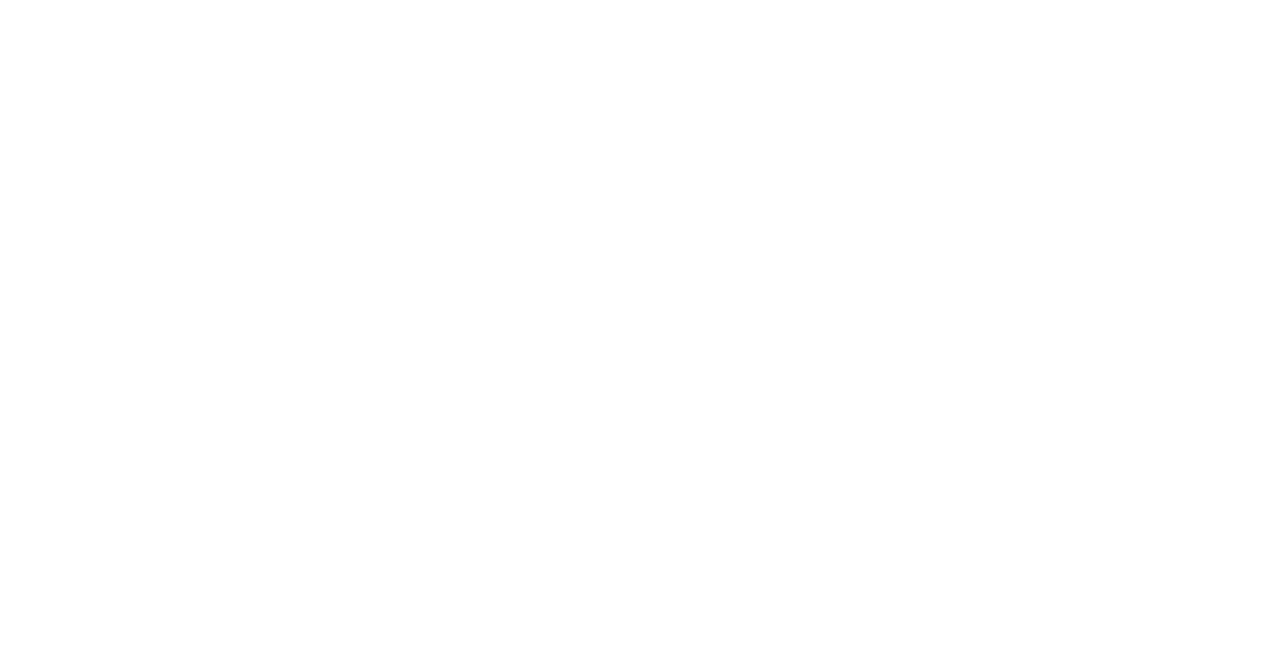
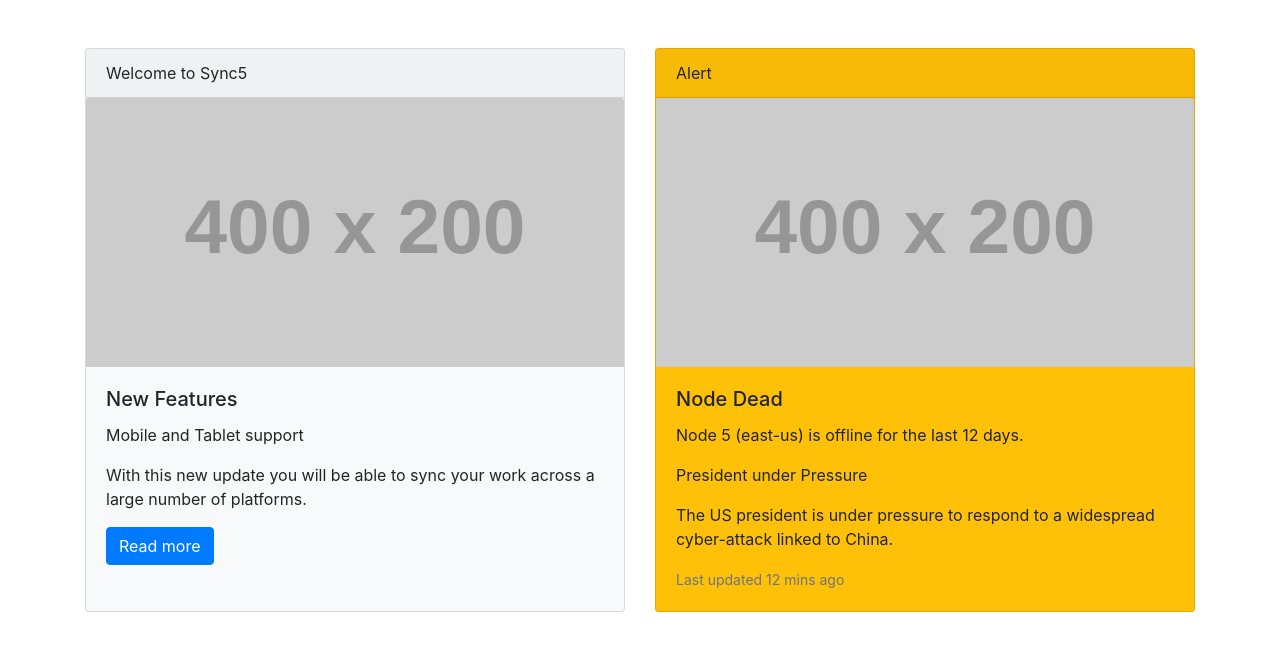
Before and after one commit to acciojob/bootstrap-card-Ayush-Rajput123, a website: page main.html in a window 1280 px wide. Drawn offline with nearby package versions, Linux system fonts and the light colour scheme; placeholder pictures from the web are drawn by us.

Commit message:
created a submission

```diff
--- a/main.html
+++ b/main.html
@@ -4,10 +4,40 @@
 
 <head>
 	<link rel="stylesheet" href="styles.css">
+	<link href="https://cdn.jsdelivr.net/npm/bootstrap@4.6.2/dist/css/bootstrap.min.css" rel="stylesheet">
 </head>
 
 <body>
-	<!-- the entire body must be written by student -->
+	<div class="container mt-5">
+  <div class="card-deck">
+    <div class="card bg-light">
+      <div class="card-header">
+        Welcome to Sync5
+      </div>
+      <img src="https://via.placeholder.com/400x200" class="card-img-top" alt="Sync5 Image">
+      <div class="card-body">
+        <h5 class="card-title">New Features</h5>
+        <p class="card-text">Mobile and Tablet support</p>
+        <p class="card-text">With this new update you will be able to sync your work across a large number of platforms.</p>
+        <a href="#" class="btn btn-primary">Read more</a>
+      </div>
+    </div>
+    <div class="card bg-warning">
+      <div class="card-header">
+        Alert
+      </div>
+      <img src="https://via.placeholder.com/400x200" class="card-img-top" alt="Alert Image">
+      <div class="card-body">
+        <h5 class="card-title">Node Dead</h5>
+        <p class="card-text">Node 5 (east-us) is offline for the last 12 days.</p>
+        <p class="card-text">President under Pressure</p>
+        <p class="card-text">The US president is under pressure to respond to a widespread cyber-attack linked to China.</p>
+        <p class="card-text"><small class="text-muted">Last updated 12 mins ago</small></p>
+      </div>
+    </div>
+  </div>
+</div>
+<script src="https://cdn.jsdelivr.net/npm/bootstrap@4.6.2/dist/js/bootstrap.bundle.min.js"></script>
     <script type="text/javascript" src="./script.js">
 </script>
 
```
